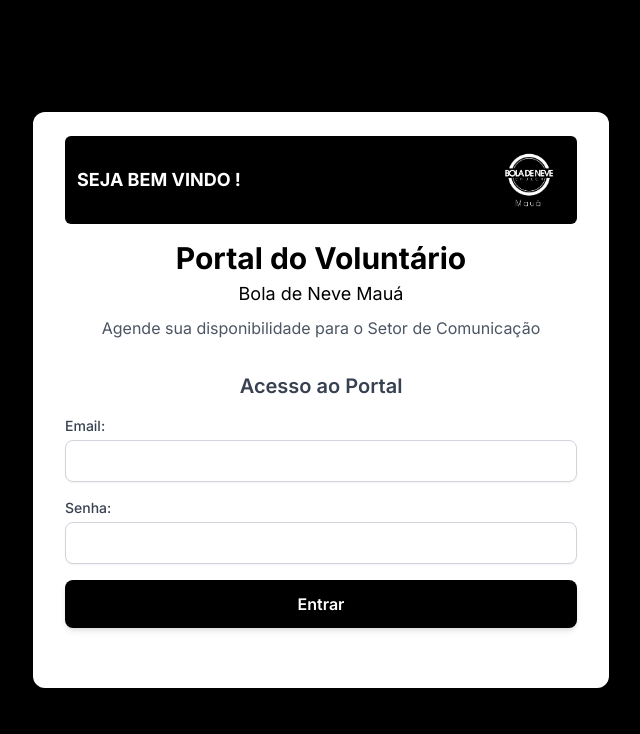
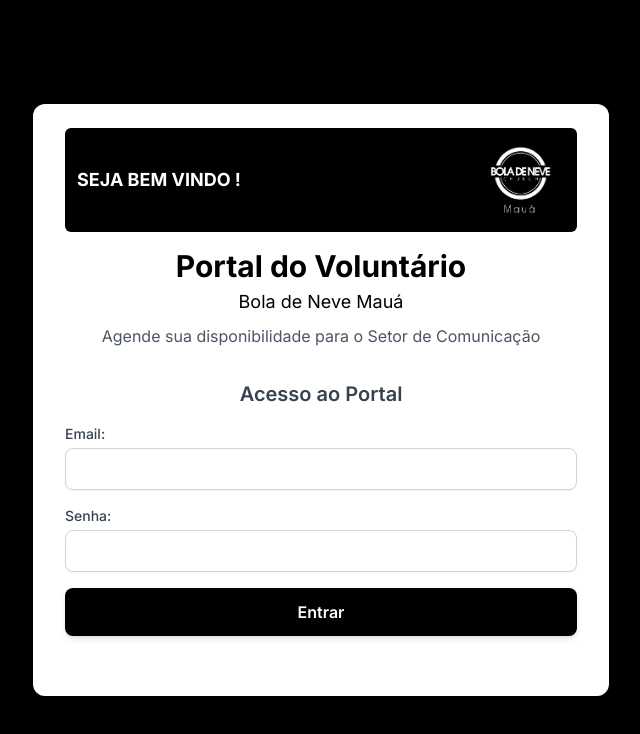
Before and after one commit to Comunicacaobdnmaua/portal, a plain HTML site: page index.html in a window 1280 px wide. Shown: the whole page, without its empty margins (319-959 px from the left). Drawn offline with nearby package versions, Linux system fonts and the light colour scheme.

Commit message:
Update index.html

```diff
--- a/index.html
+++ b/index.html
@@ -73,7 +73,7 @@
 <header class="text-center mb-6 sm:mb-8">
     <div class="flex items-center justify-between mb-4 p-3 rounded-md" style="background-color: black;">
         <span class="font-bold uppercase text-white text-lg">SEJA BEM VINDO !</span>
-        <img src="logo.png" alt="Logo da Igreja" class="h-16 w-auto">
+        <img src="logo.PNG" alt="Logo da Igreja" class="h-20 w-auto">
     </div>
     <h1 class="text-2xl sm:text-3xl font-bold text-black">Portal do Voluntário</h1>
     <p class="text-lg text-church-name mt-1">Bola de Neve Mauá</p>
```
